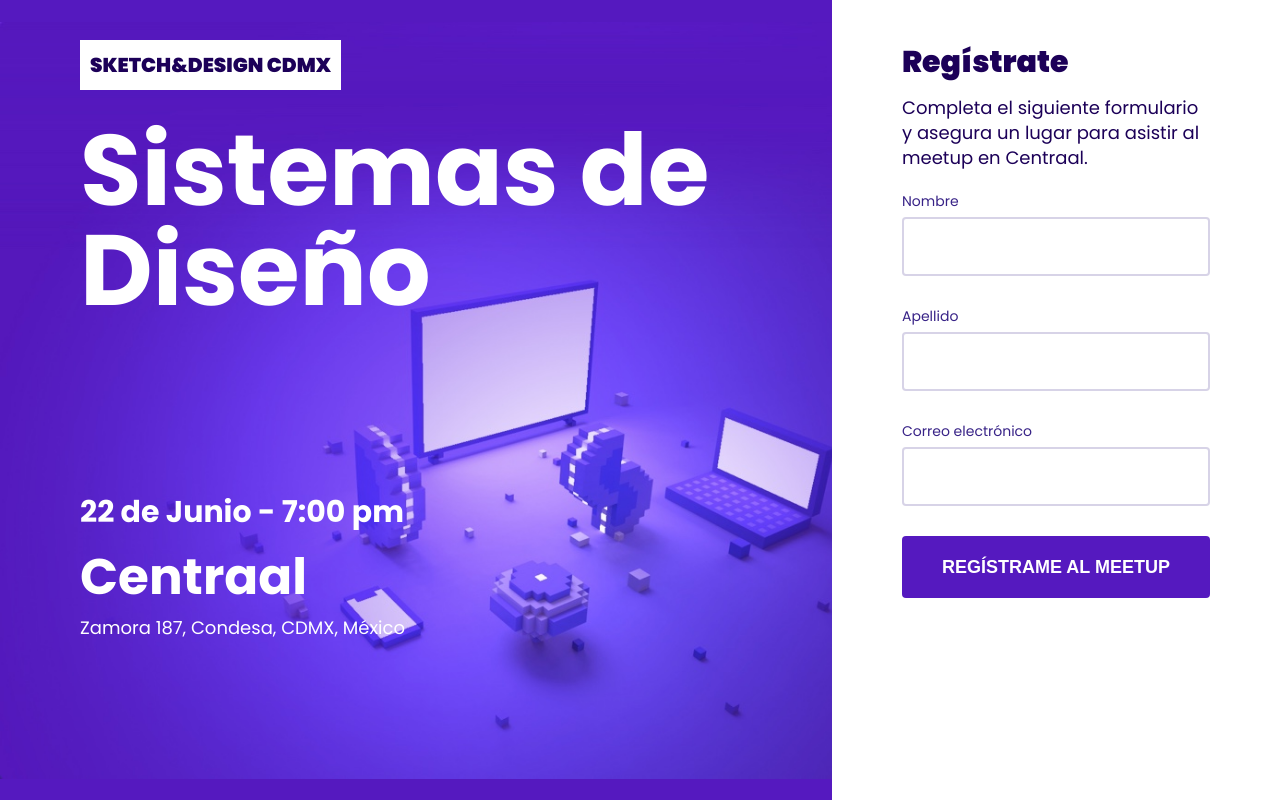
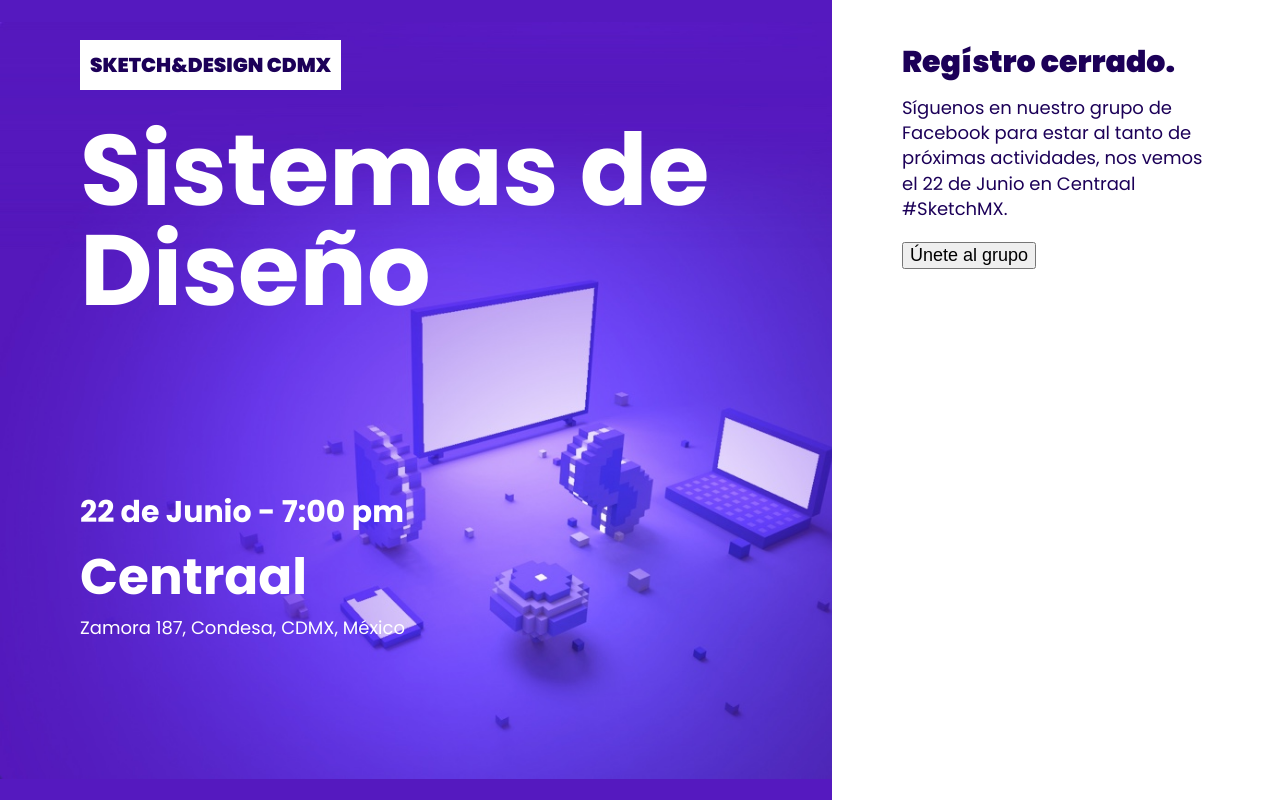
Before and after one commit to miguedesign/hellosketch, a website: page meetup/index.html in a window 1280 px wide. Drawn offline with nearby package versions, Linux system fonts and the light colour scheme; a web font is replaced by a local one.

Commit message:
Update index.html
closed record

```diff
--- a/meetup/index.html
+++ b/meetup/index.html
@@ -48,57 +48,18 @@
 		<p class="Info_Address">Zamora 187, Condesa, CDMX, México</p>
 	</section>
 
+
 	<section class="Sidebar">
-		<h3 class="Sidebar_Title">Regístrate</h3>
-			<p class="Sidebar_Slots">Completa el siguiente formulario y asegura un lugar para asistir al meetup en Centraal.</p>
+		<h3 class="Sidebar_Title">Regístro cerrado.</h3>
+			<p class="Sidebar_Slots">Síguenos en nuestro grupo de Facebook para estar al tanto de próximas actividades, nos vemos el 22 de Junio en Centraal <br> #SketchMX.</p>
 
 		<div class="Form">
-			<form
-					id="mc-embedded-subscribe-form"
-					action="https://keyicons.us17.list-manage.com/subscribe/post-json?u=d3c068cd317e0aa4794014206&id=7b187a1c2c"
-					method="get"
-					name="mc-embedded-subscribe-form"
-					class="Form"
-					novalidate>
-				<div class="Form_Item">
-					<label for="FNAME">Nombre</label>
-					 <input type="text" id="FNAME" name="FNAME"
-					 data-msg-required="👆 Tu Nombre es inportante para el registro."
-					 required>
-				</div>
-				<div class="Form_Item">
-					<label for="LNAME">Apellido</label>
-					 <input type="text" id="LNAME" name="LNAME"
-					 data-msg-required="👆 Tu Apellido es inportante para el registro."
-					 required>
-				</div>
-				<div class="Form_Item">
-					<label for="mce-EMAIL">Correo electrónico</label>
-					<input type="email" id="mce-EMAIL" name="EMAIL" data-msg-required="👆 Tu Correo es importante para el registro." data-msg-email="👀 Por favor agrega una dirección de correo valida."  required>
-				</div>
-				<div class="Form_Item d_none">
-					<label>¿Asististe al meetup anterior?</label>
-					<div class="Form_Item_Sub">
-						<input type="radio" id="prev-si" name="Meetup_1" value="Si" class="prev" onclick="openFrom()">
-						<div class="checkmark"></div>
-						<label for="prev-si">Si</label>
-					</div>
+			<div class="Form_Item">
+				<button type="submit" onclick="openGroup()">Únete al grupo</button>
+			</div>
+		</div>
+	</section>
 
-					<div class="Form_Item_Sub">
-						<input type="radio" id="prev-no" name="Meetup_1" value="No" class="prev" onclick="openFrom2()">
-						<div class="checkmark"></div>
-						<label for="prev-no">No</label>
-					</div>
-				</div>
-				<div class="Form_Item">
-					<button type="submit" form="form" value="Submit" class="cta" id="mc-embedded-subscribe">Regístrame al Meetup</button>
-				</div>
-				<div id="resultElement"></div>
-			</form>
-
-		</div>
-
-	</section>
 
 	<div class="Modal" id="Modal">
 	  <div class="Modal__container other" id="Modal__container">
```
